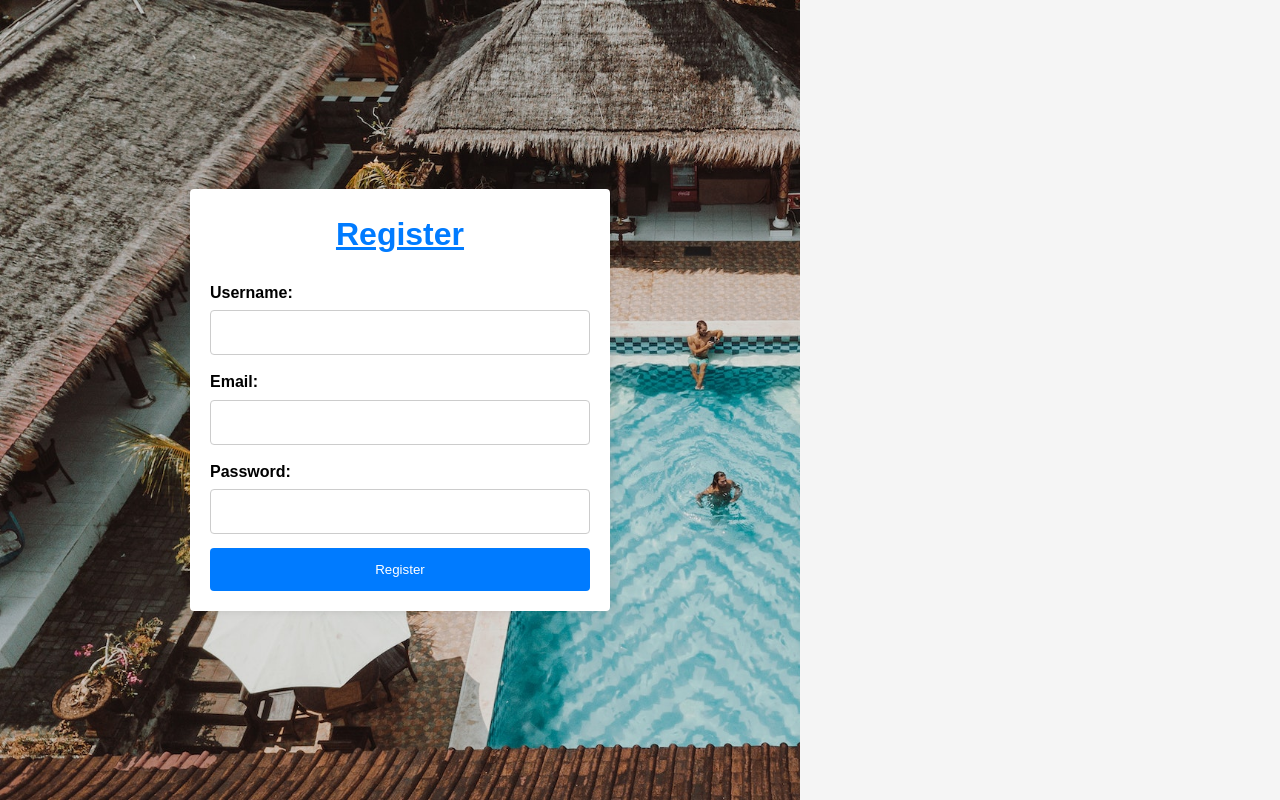
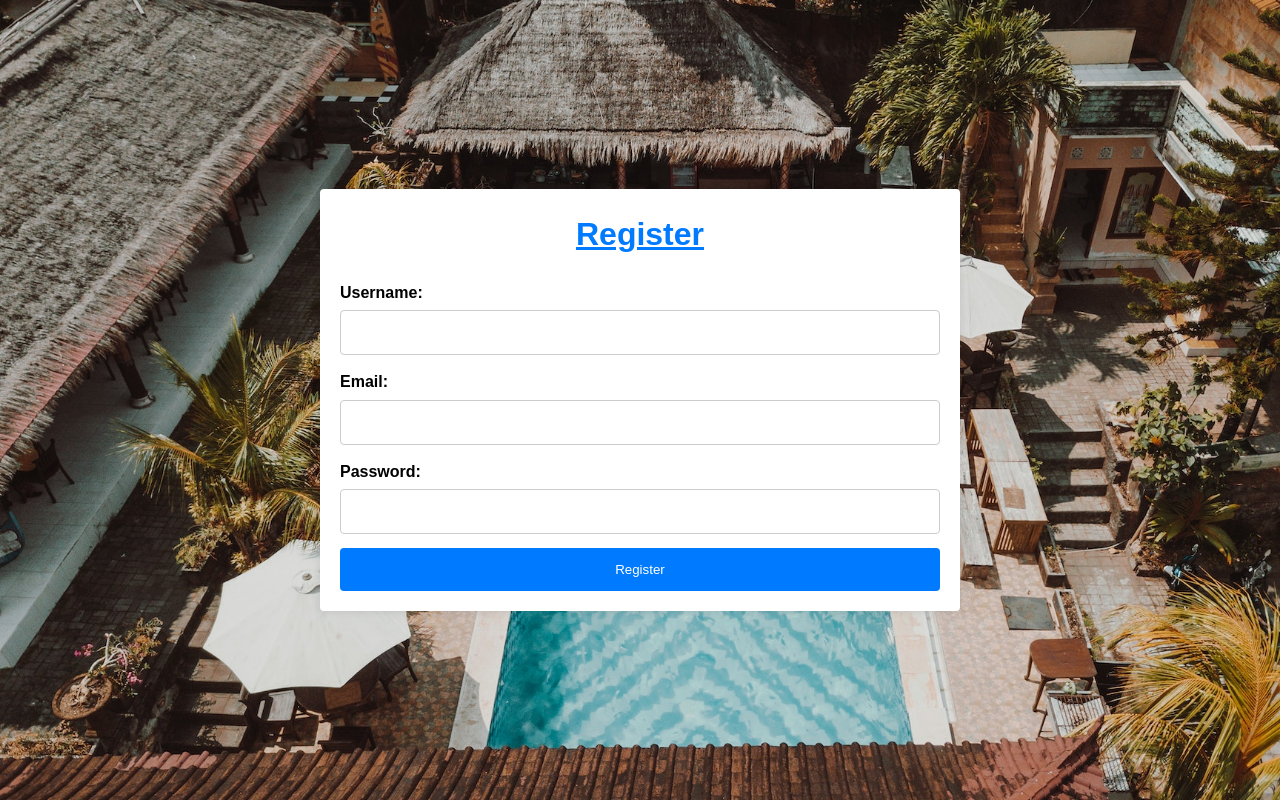
Before and after one commit to Robofish996/HotelBookingApp, a PHP site: page /pages/register.php in a window 1280 px wide. Run offline with PHP 8.4, Linux system fonts and the light colour scheme.

Commit message:
fixing media queries

```diff
--- a/styling/css/login.css
+++ b/styling/css/login.css
@@ -114,7 +114,7 @@
 /* Desktop */
 @media only screen and (min-width: 769px) {
     .container {
-        max-width: 600px;
+        max-width: 1920px;
     }
 
     button {
--- a/styling/css/register.css
+++ b/styling/css/register.css
@@ -134,7 +134,7 @@
 /* Desktop */
 @media only screen and (min-width: 769px) {
     .container {
-        max-width: 800px;
+        max-width: 1920px;
     }
 
     .form-container {
```
